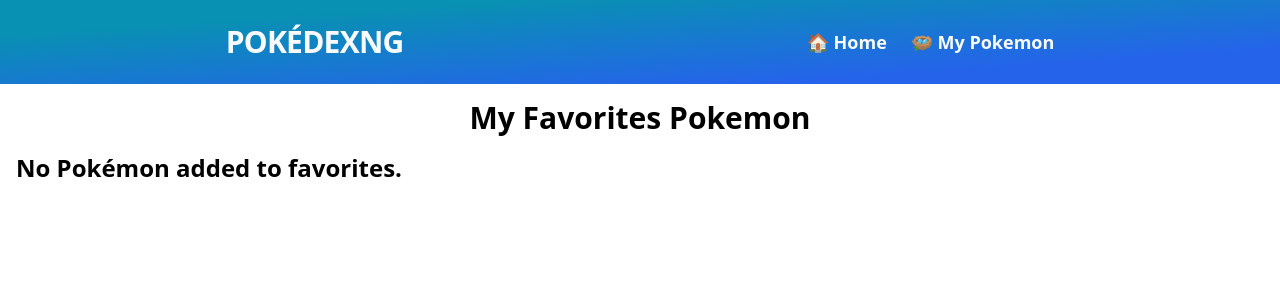
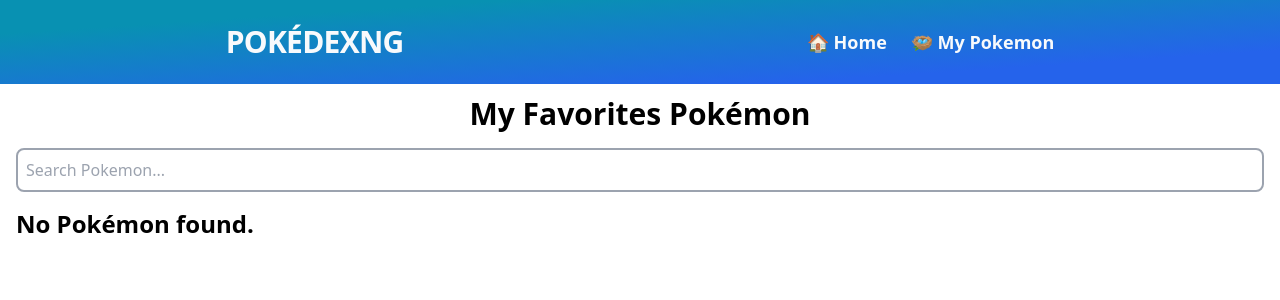
Before and after one commit to nehemiagueldi/pokedex-ng, a React (Create React App) app: page /mypokemon in a window 1280 px wide. Shown: the top 300 px of the page. Built offline with nearby package versions, Linux system fonts and the light colour scheme.

Commit message:
Add Search Bar, Container, and Parallax-Tilt

```diff
--- a/package.json
+++ b/package.json
@@ -10,7 +10,9 @@
     "react": "^18.2.0",
     "react-dom": "^18.2.0",
     "react-paginate": "^8.2.0",
+    "react-parallax-tilt": "^1.7.150",
     "react-scripts": "5.0.1",
+    "react-tilt": "^1.0.2",
     "web-vitals": "^2.1.4"
   },
   "scripts": {
--- a/src/Components/Navbar.jsx
+++ b/src/Components/Navbar.jsx
@@ -3,14 +3,15 @@ import { useNavigate } from "react-router-dom";
 
 const Navbar = () => {
   const navigate = useNavigate();
+
   return (
-    <nav className="flex items-center justify-around flex-wrap bg-gradient-to-tl from-primary from-20% to-secondary to-80% p-6">
-      <div className="flex items-center ">
+    <nav className="fixed top-0 left-0 right-0 z-50 flex items-center justify-around flex-wrap bg-gradient-to-tl from-primary from-20% to-secondary to-80% p-6">
+      <div className="flex items-center">
         <button onClick={() => navigate("/")} className="font-bold text-whitet text-3xl hover:text-ohover duration-300 tracking-tight">
           POKÉDEXNG
         </button>
       </div>
-      <div className="flex items-center ">
+      <div className="flex items-center">
         <button onClick={() => navigate("/home")} className="mr-6 font-semibold text-whitet text-lg hover:text-ohover duration-300">
           🏠 Home
         </button>
--- a/src/Pages/Home.jsx
+++ b/src/Pages/Home.jsx
@@ -1,6 +1,7 @@
 import React, { useState, useEffect } from "react";
 import { useNavigate } from "react-router-dom";
 import axios from "axios";
+import Tilt from "react-parallax-tilt";
 import Pagination from "../Components/Pagination";
 import Navbar from "./../Components/Navbar";
 import Footer from "./../Components/Footer";
@@ -8,6 +9,7 @@ import Footer from "./../Components/Footer";
 const Home = () => {
   const [pokemonList, setPokemonList] = useState([]);
   const [currentPage, setCurrentPage] = useState(1);
+  const [searchTerm, setSearchTerm] = useState("");
   const navigate = useNavigate();
 
   useEffect(() => {
@@ -18,7 +20,7 @@ const Home = () => {
 
   const getPokemonList = (page) => {
     return axios
-      .get(`https://pokeapi.co/api/v2/pokemon?offset=${(page - 1) * 20}&limit=20`)
+      .get(`https://pokeapi.co/api/v2/pokemon?offset=${(page - 1) * 60}&limit=60`)
       .then((response) => {
         const promises = response.data.results.map(async (pokemon) => {
           const response = await axios.get(pokemon.url);
@@ -62,27 +64,40 @@ const Home = () => {
     setCurrentPage(page);
   };
 
+  const handleSearch = (event) => {
+    setSearchTerm(event.target.value);
+  };
+
+  const filterPokemonList = () => {
+    if (searchTerm === "") {
+      return pokemonList;
+    } else {
+      return pokemonList.filter((pokemon) => pokemon.name.toLowerCase().includes(searchTerm.toLowerCase()));
+    }
+  };
+
   const getPokemonImageUrl = (pokemonId) => {
-    // return `https://raw.githubusercontent.com/PokeAPI/sprites/master/sprites/pokemon/other/dream-world/${pokemonId}.svg`; // DREAM WORLD
-    // return `https://raw.githubusercontent.com/PokeAPI/sprites/master/sprites/pokemon/other/official-artwork/${pokemonId}.png`; // OFFICIAL ARTWORK
     return `https://raw.githubusercontent.com/PokeAPI/sprites/master/sprites/pokemon/other/home/${pokemonId}.png`; // HOME
   };
 
   return (
     <>
       <Navbar />
-      <div className="flex flex-col items-center">
-        <h1 className="text-3xl font-bold my-4">Pokemon List</h1>
-        <div className="grid grid-cols-1 sm:grid-cols-2 md:grid-cols-3 lg:grid-cols-4 gap-4 w-11/12">
-          {pokemonList.map((pokemon) => (
-            <div key={pokemon.id} className="rounded-lg shadow-md hover:shadow-2xl transition duration-300 ease-in-out text-center">
+      <div className="pt-20">
+        <div className="container mx-auto p-4">
+          <h1 className="text-3xl font-bold mb-4 text-center">Pokémon List</h1>
+          <div className="w-full sm:w-11/12 mb-4">
+            <input type="text" placeholder="Search Pokemon..." className="w-full p-2 border-2 border-searchbox rounded-lg focus:outline-none focus:border-btnview transition duration-300" value={searchTerm} onChange={handleSearch} />
+          </div>
+          <div className="grid grid-cols-1 sm:grid-cols-2 md:grid-cols-3 lg:grid-cols-4 gap-4">
+            {filterPokemonList().map((pokemon) => (
+              <div className="rounded-lg shadow-md hover:shadow-2xl transition duration-300 ease-in-out text-center">
+                <Tilt key={pokemon.id} scale={1.05} gyroscope={true} glareEnable={true} glareMaxOpacity={0.25} glareColor="#ffffff" glarePosition="bottom">
                   <img src={getPokemonImageUrl(pokemon.id)} alt={pokemon.name} className="w-full h-auto max-h-48 object-contain rounded-t-lg" />
+                </Tilt>
                 <div className="p-4">
                   <h2 className="text-xl font-bold mb-2">{pokemon.name}</h2>
-                <button
-                  className="shadow-xl bg-gradient-to-tl from-btnview to-paginationnex hover:from-btnviewp hover:to-btnviewd text-whitet font-bold py-2 px-4 rounded-full duration-300"
-                  onClick={() => handlePokemonDetails(pokemon.name)}
-                >
+                  <button className="shadow-xl bg-gradient-to-tl from-btnview to-paginationnex hover:from-btnviewp hover:to-btnviewd text-whitet font-bold py-2 px-4 rounded-full duration-300" onClick={() => handlePokemonDetails(pokemon.name)}>
                     View details
                   </button>
                 </div>
@@ -92,6 +107,7 @@ const Home = () => {
           <Pagination currentPage={currentPage} onPageChange={handlePageChange} />
         </div>
         <Footer />
+      </div>
     </>
   );
 };
--- a/src/Pages/Pokemon.jsx
+++ b/src/Pages/Pokemon.jsx
@@ -1,10 +1,12 @@
-import React, { useContext } from "react";
+import React, { useContext, useState } from "react";
 import Navbar from "./../Components/Navbar";
+import Tilt from "react-parallax-tilt";
 import { FavoritesContext } from "../FavoritesContext";
 import { useNavigate } from "react-router-dom";
 
 const Mypokemon = () => {
   const { favorites, removeFromFavorites } = useContext(FavoritesContext);
+  const [searchTerm, setSearchTerm] = useState("");
   const navigate = useNavigate();
 
   const getPokemonImageUrl = (pokemonId) => {
@@ -13,18 +15,36 @@ const Mypokemon = () => {
     return `https://raw.githubusercontent.com/PokeAPI/sprites/master/sprites/pokemon/other/home/${pokemonId}.png`; // HOME
   };
 
+  const handleSearch = (event) => {
+    setSearchTerm(event.target.value);
+  };
+
+  const filterFavorites = () => {
+    if (searchTerm === "") {
+      return favorites;
+    } else {
+      return favorites.filter((pokemon) => pokemon.name.toLowerCase().includes(searchTerm.toLowerCase()));
+    }
+  };
+
   return (
     <>
       <Navbar />
+      <div className="pt-20">
         <div className="container mx-auto p-4">
-        <h2 className="text-3xl font-bold mb-4 text-center">My Favorites Pokemon</h2>
-        {favorites.length === 0 ? (
-          <p className="text-2xl font-semibold">No Pokémon added to favorites.</p>
+          <h2 className="text-3xl font-bold mb-4 text-center">My Favorites Pokémon</h2>
+          <div className="w-full mb-4">
+            <input type="text" placeholder="Search Pokemon..." className="w-full p-2 border-2 border-searchbox rounded-lg focus:outline-none focus:border-btnview transition duration-300" value={searchTerm} onChange={handleSearch} />
+          </div>
+          {filterFavorites().length === 0 ? (
+            <p className="text-2xl font-semibold">No Pokémon found.</p>
           ) : (
             <div className="grid grid-cols-1 sm:grid-cols-2 md:grid-cols-3 lg:grid-cols-4 gap-4">
-            {favorites.map((pokemon) => (
+              {filterFavorites().map((pokemon) => (
                 <div key={pokemon.id} className="bg-white p-4 shadow-md rounded-lg hover:shadow-2xl transition duration-300 ease-in-out text-center">
+                  <Tilt key={pokemon.id} scale={1.05} gyroscope={true} glareEnable={true} glareMaxOpacity={0.25} glareColor="#ffffff" glarePosition="bottom">
                     <img src={getPokemonImageUrl(pokemon.id)} alt={pokemon.name} className="mx-auto mb-4" style={{ width: "170px", height: "170px" }} />
+                  </Tilt>
                   <h3 className="text-xl font-bold mb-2 text-center">{pokemon.name}</h3>
                   <div className="flex justify-evenly">
                     <button onClick={() => navigate(`/pokemon/${pokemon.name}`)} className="shadow-xl bg-gradient-to-tl from-btnview to-paginationnex hover:from-btnviewp hover:to-btnviewd text-whitet font-bold py-2 px-4 rounded-full duration-300">
@@ -39,6 +59,7 @@ const Mypokemon = () => {
             </div>
           )}
         </div>
+      </div>
     </>
   );
 };
--- a/src/Pages/PokemonDetail.jsx
+++ b/src/Pages/PokemonDetail.jsx
@@ -2,6 +2,7 @@ import React, { useState, useEffect, useContext } from "react";
 import { useParams, useNavigate } from "react-router-dom";
 import axios from "axios";
 import { FavoritesContext } from "../FavoritesContext";
+import Tilt from "react-parallax-tilt";
 
 const PokemonDetail = () => {
   const { pokemonName } = useParams();
@@ -35,7 +36,7 @@ const PokemonDetail = () => {
 
   const addToFavorites = () => {
     setFavorites((prevFavorites) => [...prevFavorites, pokemonData]);
-    navigate("/mypokemon");
+    navigate("/home");
   };
 
   const removeFromFavorites = () => {
@@ -58,7 +59,9 @@ const PokemonDetail = () => {
         <h2 className="text-3xl font-bold mb-4 text-center">{name}</h2>
         <div className="grid grid-cols-1 md:grid-cols-2">
           <div className="text-center">
-            <img src={getPokemonImageUrl(pokemonData.id)} alt={name} className="mx-auto max-w-full" style={{ width: "200px", height: "200px" }} />
+            <Tilt scale={1.05} gyroscope={true} glareEnable={true} glareMaxOpacity={0.15} glareColor="#ffffff" >
+              <img src={getPokemonImageUrl(pokemonData.id)} alt={name} className="mx-auto max-w-full" style={{ width: "200px", height: "200px" }} />
+            </Tilt>
           </div>
           <div>
             <div className="grid grid-cols-2 justify-items-center gap-4">
--- a/tailwind.config.js
+++ b/tailwind.config.js
@@ -8,6 +8,7 @@ module.exports = {
       secondary: "#0891b2",
       whitet: "#f8fafc",
       ohover: "#d1d5db",
+      searchbox: "#9ca3af",
       paginationp: "#f43f5e",
       paginations: "#f97316",
       paginationpre: "#0ea5e9",
```
Also changed, not shown: 2 other files (tests, documents, lock files or other folders). Lines whose indentation alone changed are shown as unchanged.
